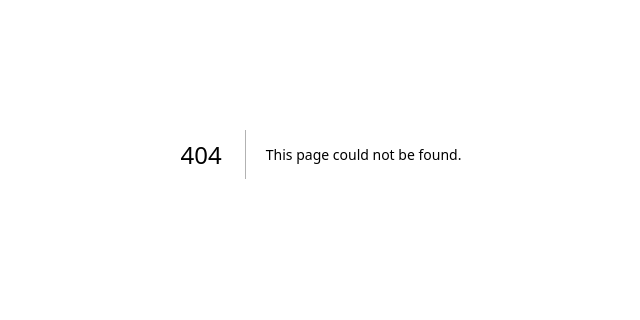
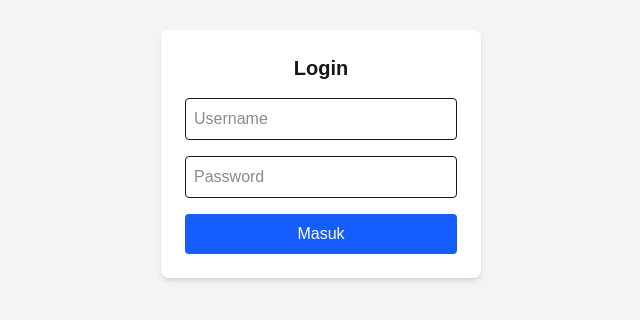
Before and after one commit to ArifaMuthmainnah/saku-harga, a Next.js app: page /login in a window 1280 px wide. Before the commit this address had no page. Shown: the part 246-566 px from the top of the page, without its empty margins (319-959 px from the left). Built offline with nearby package versions, Linux system fonts and the light colour scheme.

Commit message:
feat: add login page with role-based redirect (admin/user)

```diff
--- /dev/null
+++ b/src/app/login/page.tsx
@@ -0,0 +1,55 @@
+"use client";
+
+import { useState } from "react";
+import { useRouter } from "next/navigation";
+
+export default function LoginPage() {
+  const router = useRouter();
+  const [username, setUsername] = useState("");
+  const [password, setPassword] = useState("");
+
+  const handleLogin = (e: React.FormEvent) => {
+    e.preventDefault();
+
+    if (username === "admin" && password === "admin123") {
+      localStorage.setItem("role", "admin");
+      router.push("/admin");
+    } else if (username === "user" && password === "user123") {
+      localStorage.setItem("role", "user");
+      router.push("/user");
+    } else {
+      alert("Username atau password salah!");
+    }
+  };
+
+  return (
+    <main className="flex items-center justify-center h-screen bg-gray-100">
+      <form
+        onSubmit={handleLogin}
+        className="bg-white p-6 rounded-lg shadow-md w-80 space-y-4"
+      >
+        <h1 className="text-xl font-bold text-center">Login</h1>
+        <input
+          type="text"
+          placeholder="Username"
+          value={username}
+          onChange={(e) => setUsername(e.target.value)}
+          className="w-full border p-2 rounded"
+        />
+        <input
+          type="password"
+          placeholder="Password"
+          value={password}
+          onChange={(e) => setPassword(e.target.value)}
+          className="w-full border p-2 rounded"
+        />
+        <button
+          type="submit"
+          className="w-full bg-blue-600 hover:bg-blue-700 text-white py-2 rounded"
+        >
+          Masuk
+        </button>
+      </form>
+    </main>
+  );
+}
```
